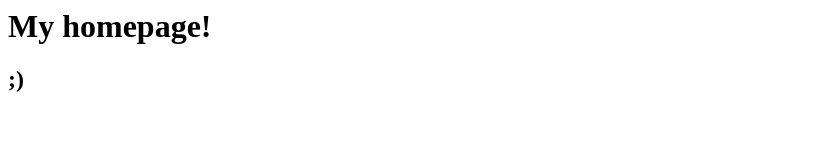
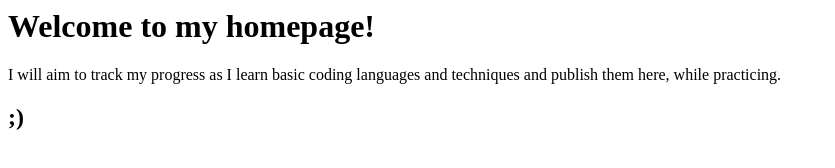
Before and after one commit to harrybreedon/harrybreedon.github.io, a plain HTML site: page index.html in a window 1280 px wide. Shown: the whole page, without its empty margins (0-835 px from the left). Drawn offline with Linux system fonts and the light colour scheme.

Commit message:
Update index.html

```diff
--- a/index.html
+++ b/index.html
@@ -5,7 +5,8 @@
 
 
   <body>
-    <h1>My homepage!</h1>
+    <h1>Welcome to my homepage!</h1>
+    <p> I will aim to track my progress as I learn basic coding languages and techniques and publish them here, while practicing. </p>
 
     <h2>
         ;)
```
